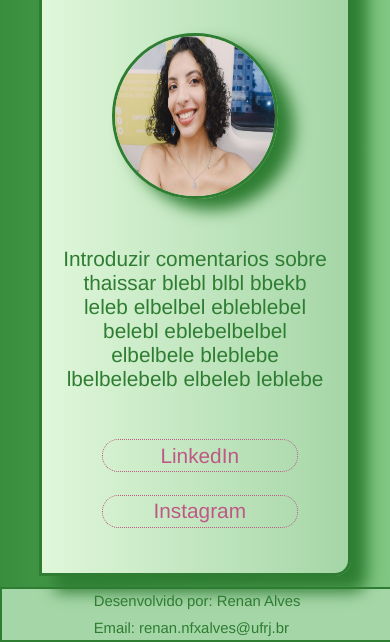
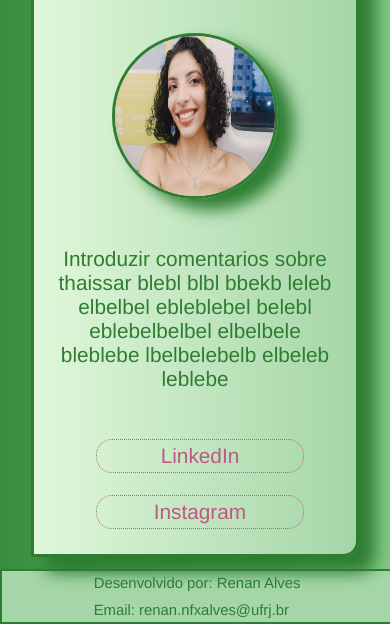
Before and after one commit to renan-wplusr/portfoliothaissa, a plain HTML site: page index.html in a window 390 px wide. Shown: the part 364-1006 px from the top of the page. Drawn offline with Linux system fonts and the light colour scheme.

Commit message:
Update style.css

```diff
--- a/style.css
+++ b/style.css
@@ -159,8 +159,8 @@ a:hover {
 
 @media screen and (max-width: 1200px) {
   .container_main_section1 {
-    width: 80%;
-    padding: 5% 5% 10% 5%;
+    width: 84%;
+    padding: 5% 5% 5% 5%;
     font-size: 1.7rem;
     border-radius: 1rem 0 1rem 0;
   }
```
